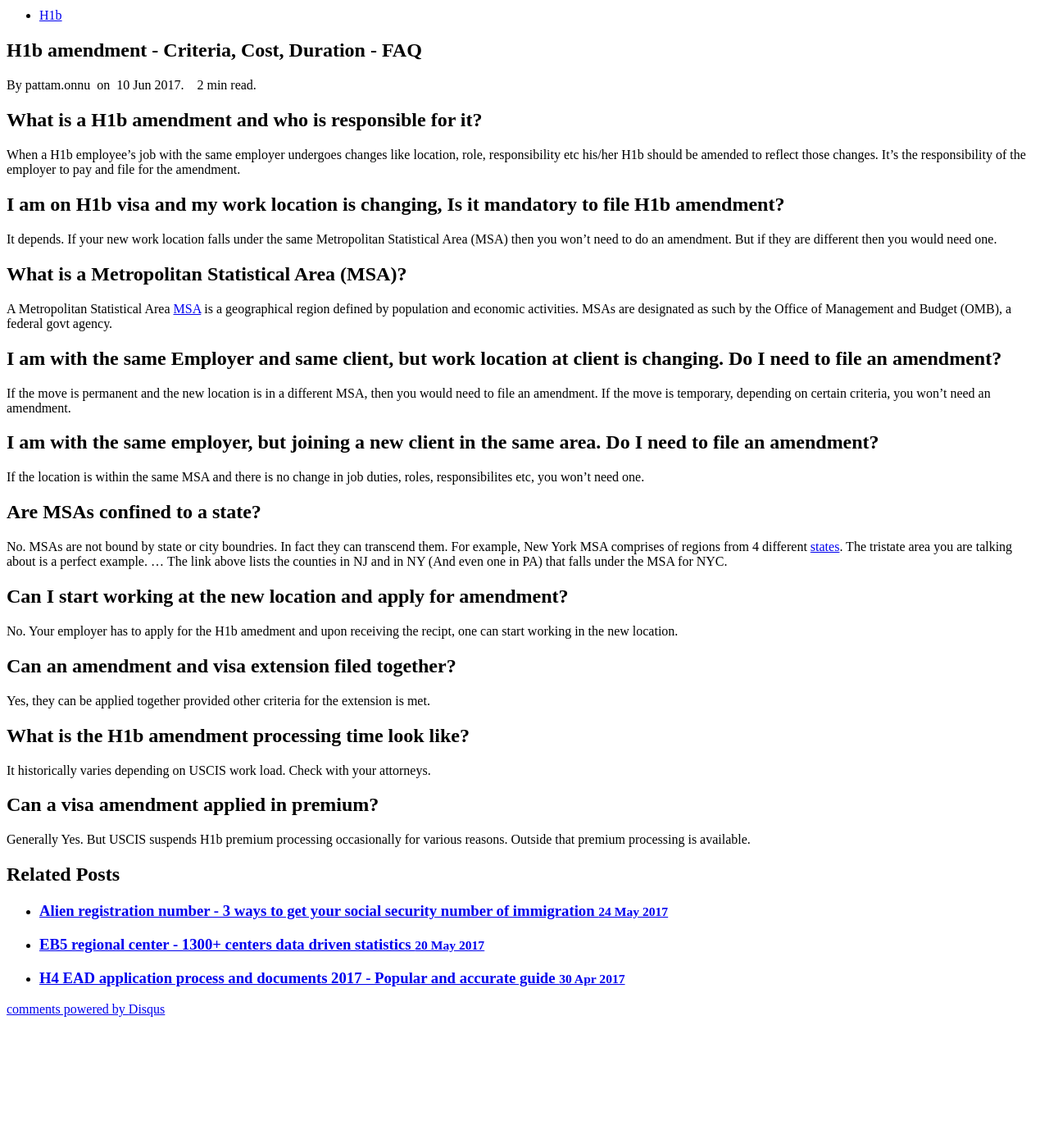
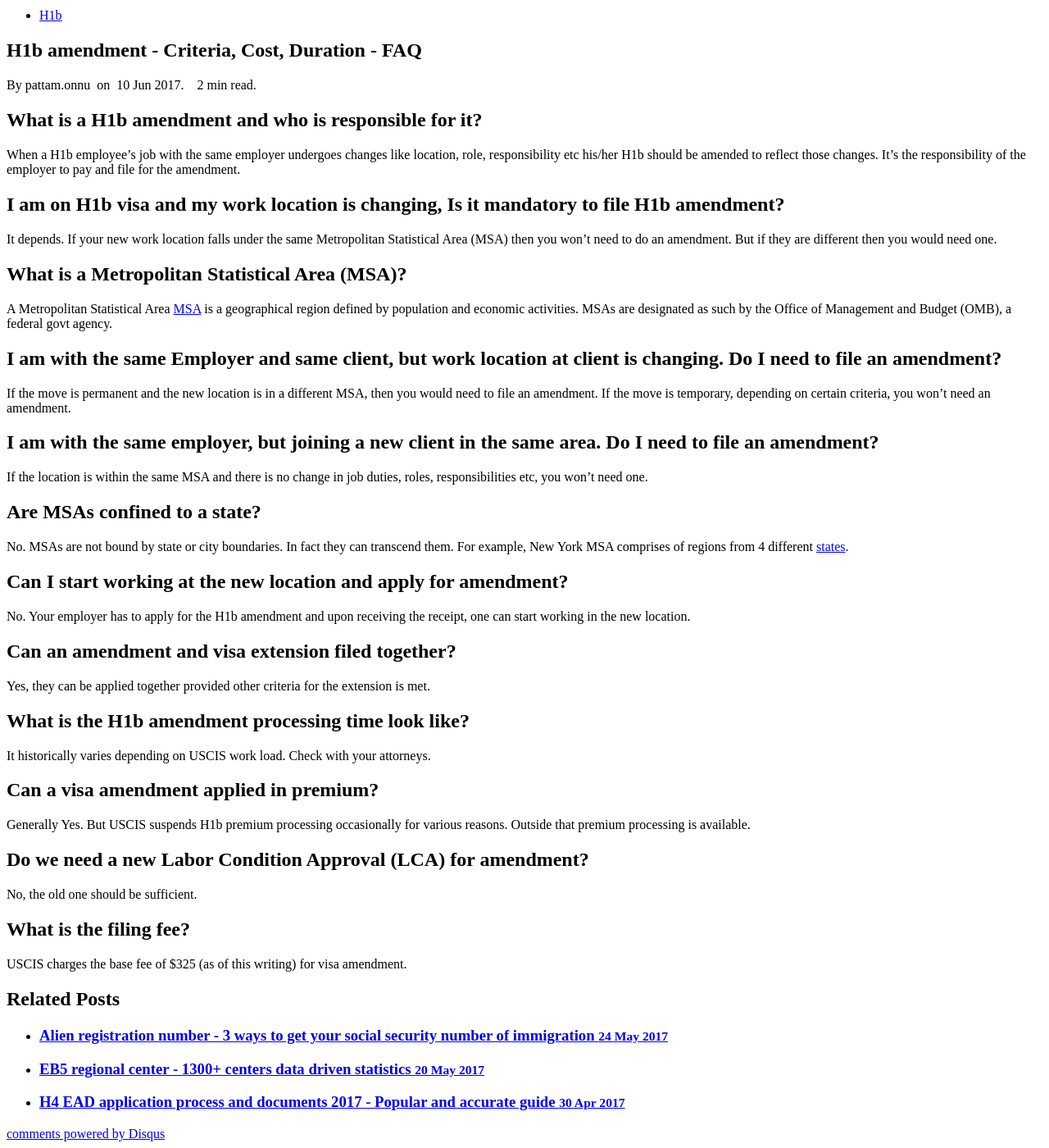
Before and after one commit to gitforwork2/gitforwork.github.io, a Jekyll site: the page built from _posts/2017-6-10-h1b-amendment.md, in a window 1280 px wide and 1400 px high, scrolled down 181 px. Shown: the whole window at 82% size. Built offline with Jekyll 4.4.1, drawn with Linux system fonts in a browser that asks for light colours; nearby versions of some CDN libraries; comment, search, counter and statistics services are not loaded; before the commit the page ends 1429 px from its top, so only the background shows below that.

Commit message:
Create 2017-6-10-h1b-amendment.md

```diff
--- a/_posts/2017-6-9-h1b-amendment.md
+++ b/_posts/2017-6-10-h1b-amendment.md
@@ -15,20 +15,20 @@ When a H1b employee's job with the same employer undergoes changes like location
 It depends. If your new work location falls under the same Metropolitan Statistical Area (MSA) then you won't need to do an amendment. But if they are different then you would need one.
 
 ## What is a Metropolitan Statistical Area (MSA)?
-A Metropolitan Statistical Area [MSA](https://en.wikipedia.org/wiki/Metropolitan_statistical_area) is a geographical region defined by population and economic activities. MSAs are designated as such by the Office of Management and Budget (OMB), a federal govt agency.
+A Metropolitan Statistical Area [MSA](https://en.wikipedia.org/wiki/Metropolitan_statistical_area) is a geographical region defined by population and economic activities. MSAs are designated as such by the Office of Management and Budget (OMB), a federal govt agency.
 
 ## I am with the same Employer and same client, but work location at client is changing. Do I need to file an amendment?
 If the move is permanent and the new location is in a different MSA, then you would need to file an amendment. If the move is temporary,
 depending on certain criteria, you won't need an amendment.
 
 ## I am with the same employer, but joining a new client in the same area. Do I need to file an amendment?
-If the location is within the same MSA and there is no change in job duties, roles, responsibilites etc, you won't need one.
+If the location is within the same MSA and there is no change in job duties, roles, responsibilities etc, you won't need one.
 
 ## Are MSAs confined to a state?
-No. MSAs are not bound by state or city boundries. In fact  they can transcend them. For example, New York MSA comprises of regions from 4 different [states](https://en.wikipedia.org/wiki/New_York_metropolitan_area). The tristate area you are talking about is a perfect example. ... The link above lists the counties in NJ and in NY (And even one in PA) that falls under the MSA for NYC.
+No. MSAs are not bound by state or city boundaries. In fact  they can transcend them. For example, New York MSA comprises of regions from 4 different [states](https://en.wikipedia.org/wiki/New_York_metropolitan_area).
 
 ## Can I start working at the new location and apply for amendment?
-No. Your employer has to apply for the H1b amedment and upon receiving the recipt, one can start working in the new location.
+No. Your employer has to apply for the H1b amendment and upon receiving the receipt, one can start working in the new location.
 
 ## Can an amendment and visa extension filed together?
 Yes, they can be applied together provided other criteria for the extension is met.
@@ -38,3 +38,9 @@ It historically varies depending on USCIS work load. Check with your attorneys.
 
 ## Can a visa amendment applied in premium?
 Generally Yes. But USCIS suspends H1b premium processing occasionally for various reasons. Outside that premium processing is available.
+
+## Do we need a new Labor Condition Approval (LCA) for amendment?
+No, the old one should be sufficient.
+
+## What is the filing fee?
+USCIS charges the base fee of $325 (as of this writing) for visa amendment.
```
